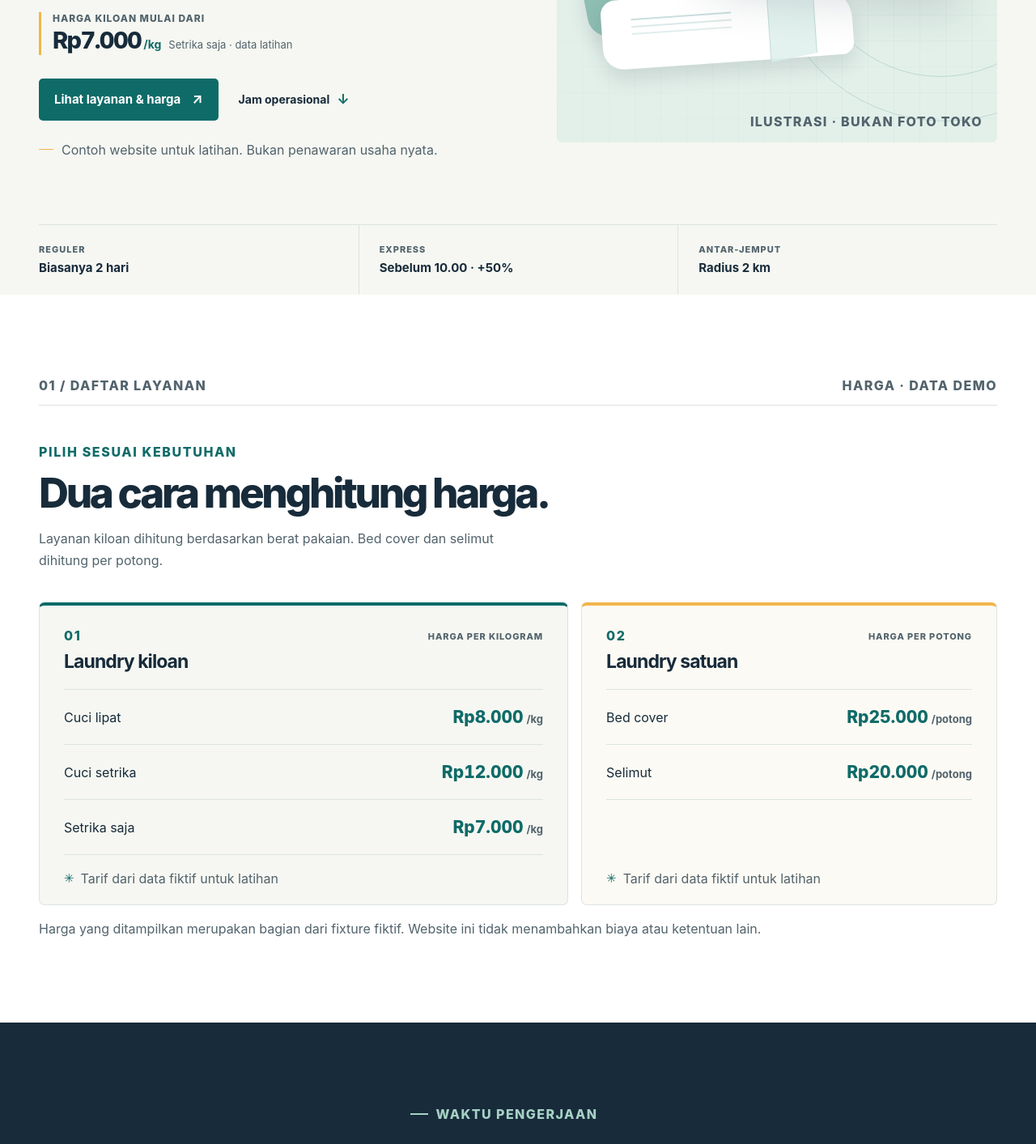
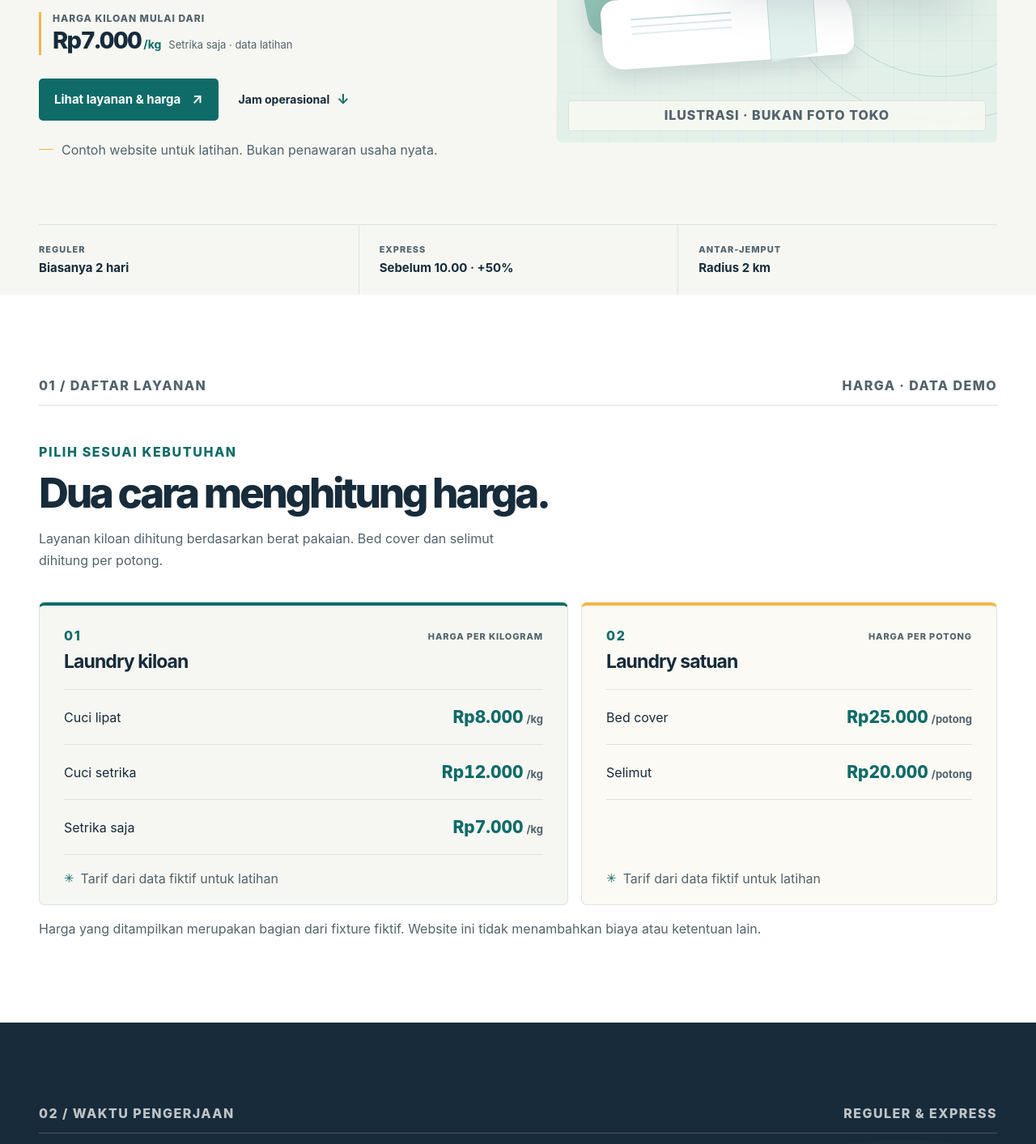
Before and after one commit to kannaryukkei/laundry-ceria-website, a React (Vite) app: page / in a window 1280 px wide. Shown: the part 540-1953 px from the top of the page at 81% size. Built offline with nearby package versions, Linux system fonts and the light colour scheme.

Commit message:
refine(a4): clarify hero caption and section labels

```diff
--- a/src/styles.css
+++ b/src/styles.css
@@ -116,7 +116,7 @@ button:focus-visible, a:focus-visible { outline: 3px solid var(--color-primary);
 .ticket-price strong { color: var(--color-ink); font: 800 clamp(36px, 4vw, 54px)/1.05 var(--font-display); letter-spacing: -.075em; font-variant-numeric: tabular-nums; }
 .ticket-price span { color: var(--color-primary); font-size: 14px; font-weight: 800; }
 .ticket-bottom { display: flex; justify-content: space-between; gap: 12px; margin-top: 16px; padding-top: 11px; border-top: 1px dashed var(--color-border); color: var(--color-muted); font-size: 10px; font-weight: 800; letter-spacing: .09em; }
-.art-caption { position: absolute; left: 18px; right: 18px; bottom: 14px; z-index: 3; color: var(--color-muted); font-size: 12px; font-weight: 800; letter-spacing: .08em; line-height: 1.35; text-align: right; }
+.art-caption { position: absolute; left: 14px; right: 14px; bottom: 14px; z-index: 3; padding: 7px 9px; border: 1px solid rgba(23,43,58,.1); border-radius: 4px; color: var(--color-muted); background: rgba(246,247,242,.94); font-size: 13px; font-weight: 800; letter-spacing: .06em; line-height: 1.35; text-align: center; }
 
 .hero-facts { display: grid; grid-template-columns: repeat(3, minmax(0, 1fr)); margin-top: 54px; border-top: 1px solid var(--color-border); }
 .hero-fact { display: flex; min-height: 86px; justify-content: center; flex-direction: column; gap: 6px; padding: 15px 20px 16px 0; }
@@ -126,6 +126,8 @@ button:focus-visible, a:focus-visible { outline: 3px solid var(--color-primary);
 
 .section { padding: 102px 0; }
 .section-topline { display: flex; justify-content: space-between; align-items: center; gap: 14px; padding-bottom: 14px; border-bottom: 1px solid var(--color-border); color: var(--color-muted); font-size: 11px; font-weight: 800; letter-spacing: .09em; }
+.section-topline-dark { border-color: rgba(255,255,255,.2); color: rgba(255,255,255,.72); }
+.turnaround-layout .section-topline, .pickup-layout .section-topline { grid-column: 1 / -1; }
 .section-heading { max-width: 720px; margin: 47px 0 38px; }
 .section-label { margin: 0 0 13px; color: var(--color-primary); font-size: 12px; font-weight: 800; letter-spacing: .1em; }
 .section-heading h2 { margin: 0; color: var(--color-ink); font: 800 clamp(35px, 4vw, 52px)/1.08 var(--font-display); letter-spacing: -.065em; }
```
